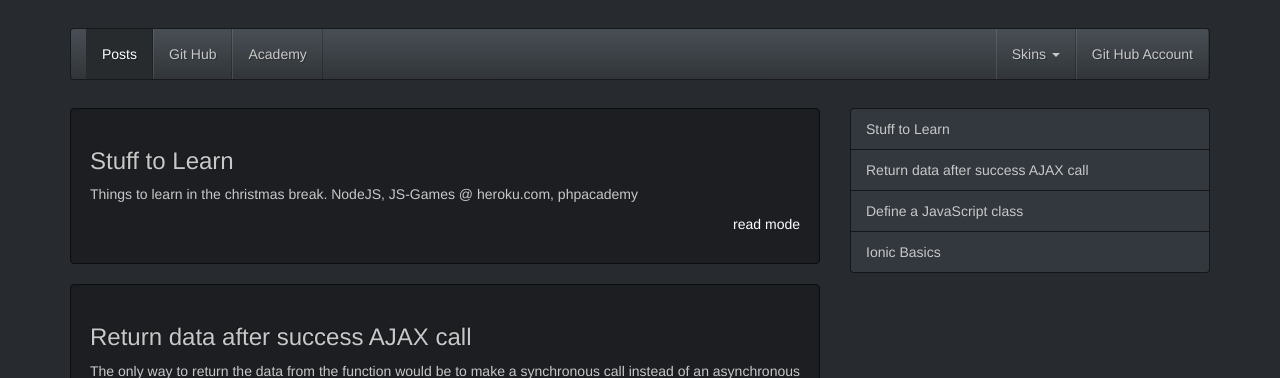
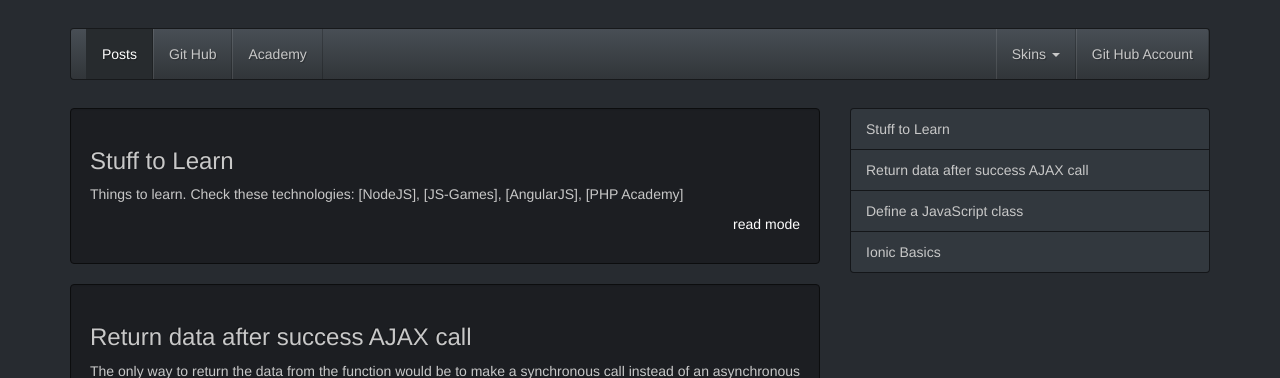
Before and after one commit to donvercety/donvercety.github.io, a Jekyll site: the page built from index.html, in a window 1280 px wide. Shown: the top 378 px of the page. Built offline with Jekyll 4.4.1, drawn with Linux system fonts in a browser that asks for light colours; nearby versions of some CDN libraries.

Commit message:
Update and rename 2014-12-28-todo.md to 2014-12-28-stuff-to-learn.md

```diff
--- a/_posts/2014-12-28-todo.md
+++ b/_posts/2014-12-28-stuff-to-learn.md
@@ -4,7 +4,7 @@ title:  "Stuff to Learn"
 date:   2014-12-28 18:10:00
 category: coding
 description: >
-  Things to learn in the christmas break. NodeJS, JS-Games @ heroku.com, phpacademy
+  Things to learn. Check these technologies: [NodeJS], [JS-Games], [AngularJS], [PHP Academy]
 ---
 
 ### NodeJS
```
